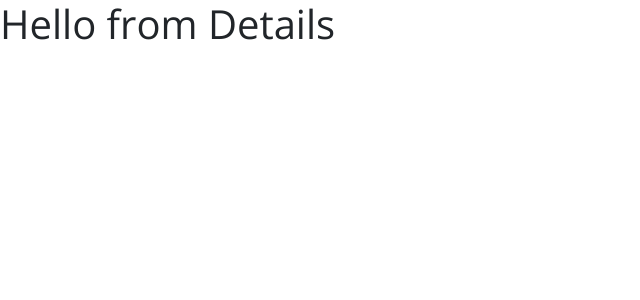
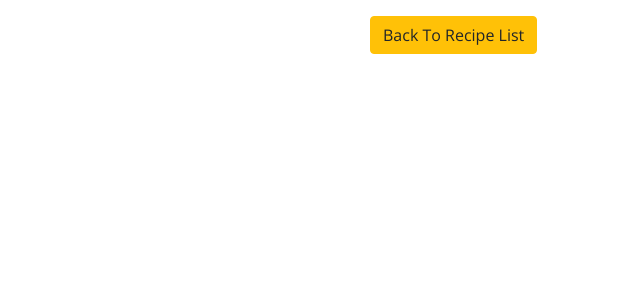
Before and after one commit to spiritxhx/react-recipe-app, a React (Create React App) app: page / in a window 1280 px wide. Shown: the top 300 px of the page, without its empty margins (0-640 px from the left). Built offline with nearby package versions, Linux system fonts and the light colour scheme.

Commit message:
create the back to list button

```diff
--- a/src/components/RecipeDetails.js
+++ b/src/components/RecipeDetails.js
@@ -10,11 +10,19 @@ export default class RecipeDetails extends Component {
     }
   }
   render() {
-    console.log(this.state.recipe);
+    const { image_url, publisher_url, source_url, title, ingredients } = this.state.recipe;
 
     return (
       <React.Fragment>
-        <h1>Hello from Details</h1>
+        <div className="container">
+          <div className="row">
+            <div className="col-10 mx-auto col-md-6 my-3">
+              <button type="button" className="btn btn-warning mb-5 text-capitalize">
+                back to recipe list
+              </button>
+            </div>
+          </div>
+        </div>
       </React.Fragment>
     )
   }
```
